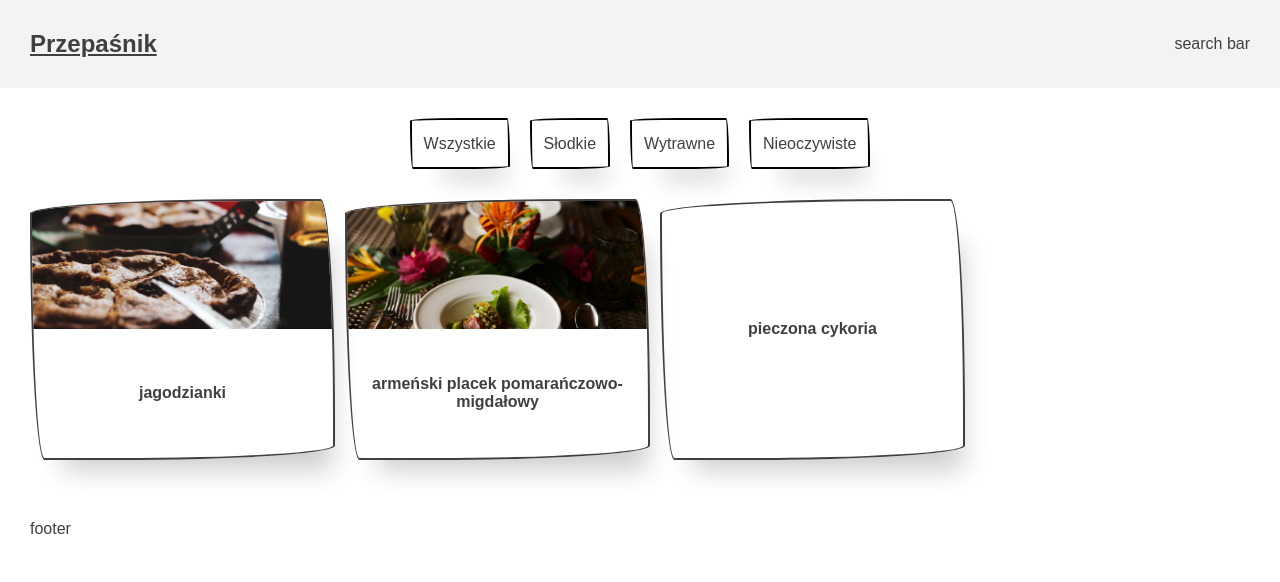
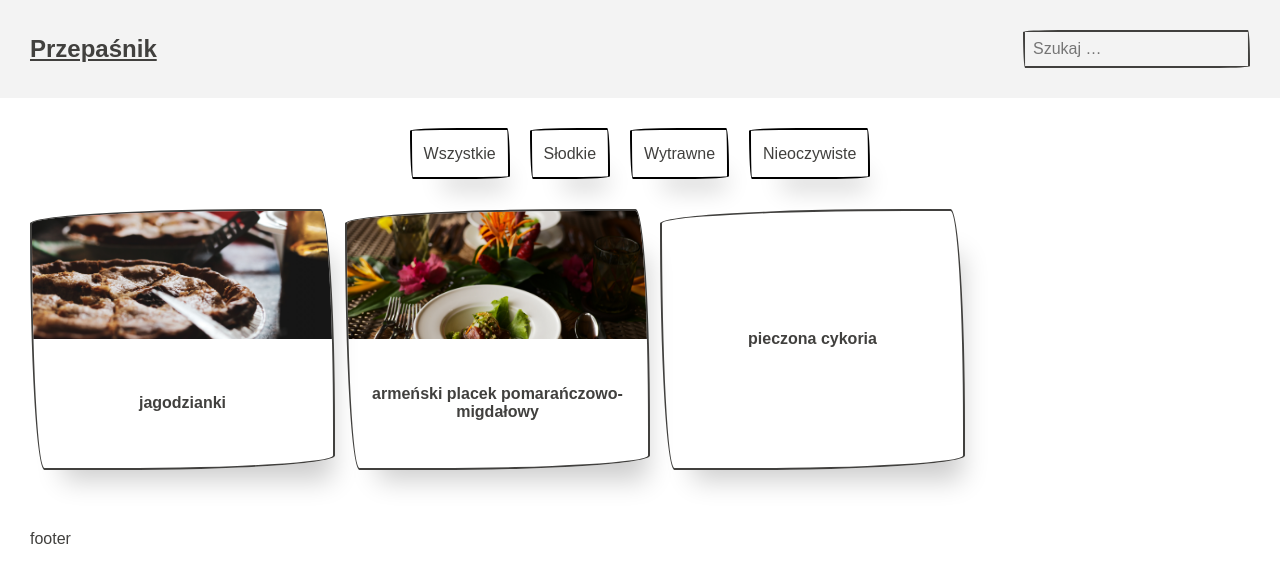
Before and after one commit to shuimanao/przepasnik-app, a Gatsby site: page / in a window 1280 px wide. Built offline with nearby package versions, Linux system fonts and the light colour scheme; Gatsby itself is replaced by a stand-in of ours.

Commit message:
feat: add dummy search bar component

```diff
--- a/src/components/Layout.tsx
+++ b/src/components/Layout.tsx
@@ -7,6 +7,7 @@ import {
   MainSection,
   Footer,
 } from "./Layout.styles";
+import { SearchBar } from "./SearchBar";
 
 export const Head: HeadFC = () => (
   <>
@@ -23,7 +24,7 @@ export const Layout: FC<{ children: ReactNode }> = ({ children }) => {
         <PageTitle>
           <Link to="/">Przepaśnik</Link>
         </PageTitle>
-        search bar
+        <SearchBar />
       </HeaderSection>
       <MainSection>{children}</MainSection>
       <Footer>footer</Footer>
--- /dev/null
+++ b/src/components/SearchBar/index.tsx
@@ -0,0 +1,7 @@
+import React, { FC } from "react";
+import { StyledInput } from "./styles";
+
+// TODO: add logic for searching
+export const SearchBar: FC = () => {
+  return <StyledInput type="search" placeholder="Szukaj …" />;
+};
--- /dev/null
+++ b/src/components/SearchBar/styles.ts
@@ -0,0 +1,17 @@
+import styled from "styled-components";
+
+export const StyledInput = styled.input`
+  color: #41403e;
+  border-color: #41403e;
+  background: transparent;
+  border-bottom-left-radius: 15px 255px;
+  border-bottom-right-radius: 225px 15px;
+  border-style: solid;
+  border-top-left-radius: 255px 15px;
+  border-top-right-radius: 15px 225px;
+  border-width: 2px;
+  display: block;
+  font-size: 1rem;
+  outline: none;
+  padding: 0.5rem;
+`;
--- a/src/components/index.ts
+++ b/src/components/index.ts
@@ -1,11 +1,4 @@
-export {
-  Card,
-  CardContent,
-  CardTitleContainer,
-  CardTitle,
-  StyledLink,
-  StyledImage,
-} from "./Card";
-export { Layout } from "./Layout";
-export { Grid } from "./Grid";
-export { ButtonSection, Button } from "./Buttons";
+export * from "./Card";
+export * from "./Layout";
+export * from "./Grid";
+export * from "./Buttons";
```
